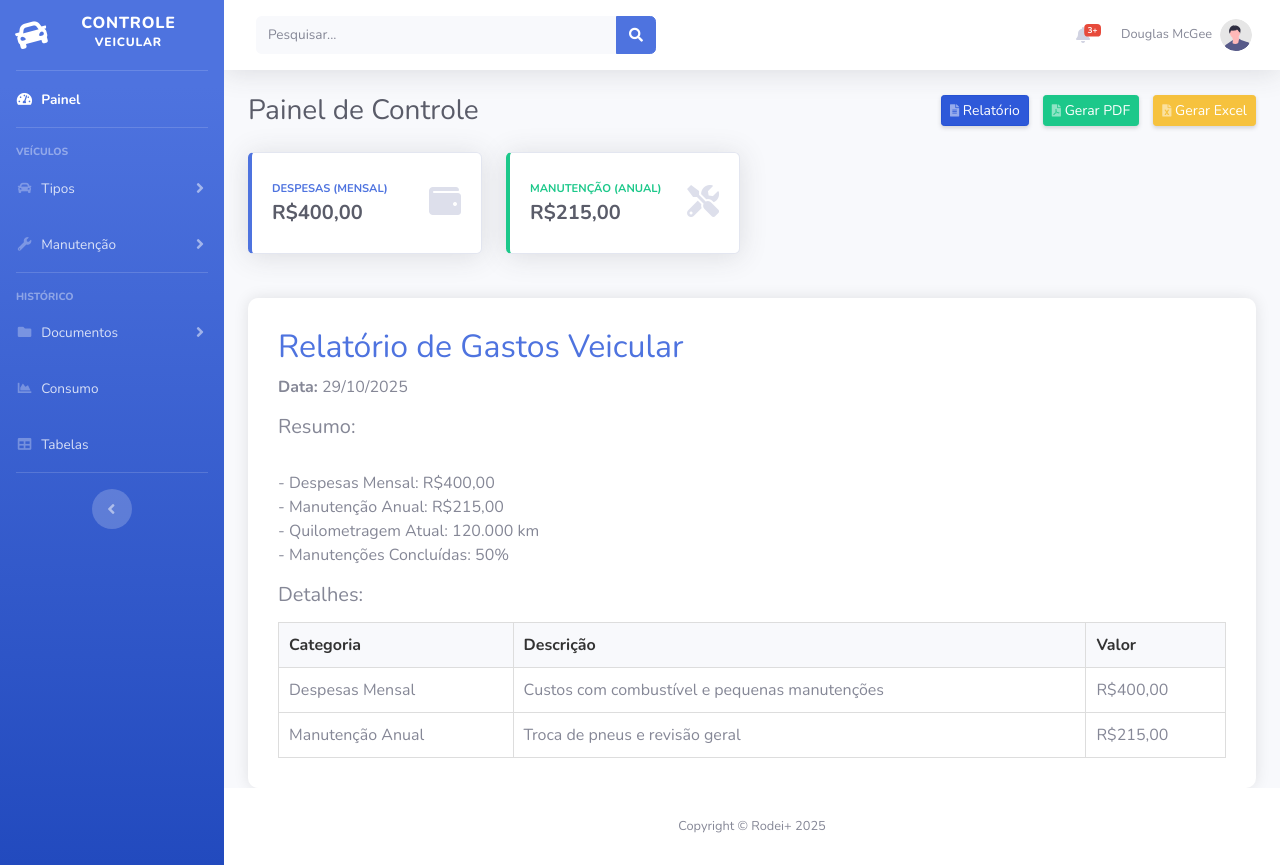
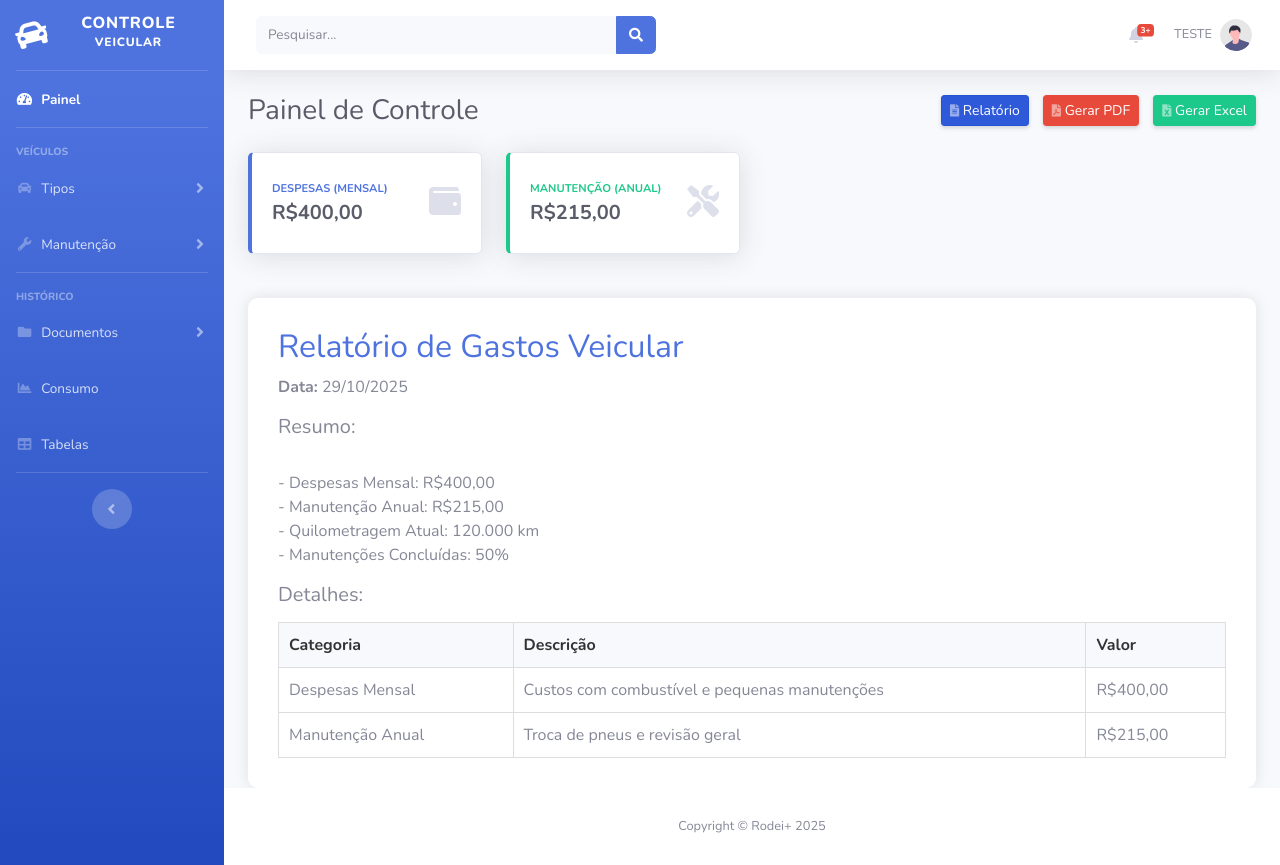
Before and after one commit to vinicius-beep/rodeimais, a website with bundled scripts: page index.html in a window 1280 px wide. Both pictures are taken after a click on the button "Relatório". Built offline with nearby package versions, Linux system fonts and the light colour scheme.

Commit message:
Update index.html

```diff
--- a/index.html
+++ b/index.html
@@ -189,7 +189,7 @@
                         <li class="nav-item dropdown no-arrow">
                             <a class="nav-link dropdown-toggle" href="#" id="userDropdown" role="button"
                                 data-toggle="dropdown" aria-haspopup="true" aria-expanded="false">
-                                <span class="mr-2 d-none d-lg-inline text-gray-600 small">Douglas McGee</span>
+                                <span class="mr-2 d-none d-lg-inline text-gray-600 small">TESTE</span>
                                 <img class="img-profile rounded-circle" src="img/undraw_profile.svg">
                             </a>
                         </li>
@@ -203,10 +203,10 @@
                             <button id="mostrarRelatorio" class="btn btn-sm btn-primary shadow-sm">
                                 <i class="fas fa-file-alt fa-sm text-white-50"></i> Relatório
                             </button>
-                            <button id="gerarPDF" class="btn btn-sm btn-success shadow-sm btn-relatorio" style="display:none">
+                            <button id="gerarPDF" class="btn btn-sm btn-danger shadow-sm btn-relatorio" style="display:none">
                                 <i class="fas fa-file-pdf fa-sm text-white-50"></i> Gerar PDF
                             </button>
-                            <button id="gerarExcel" class="btn btn-sm btn-warning shadow-sm btn-relatorio" style="display:none">
+                            <button id="gerarExcel" class="btn btn-sm btn-success shadow-sm btn-relatorio" style="display:none">
                                 <i class="fas fa-file-excel fa-sm text-white-50"></i> Gerar Excel
                             </button>
                         </div>
```
